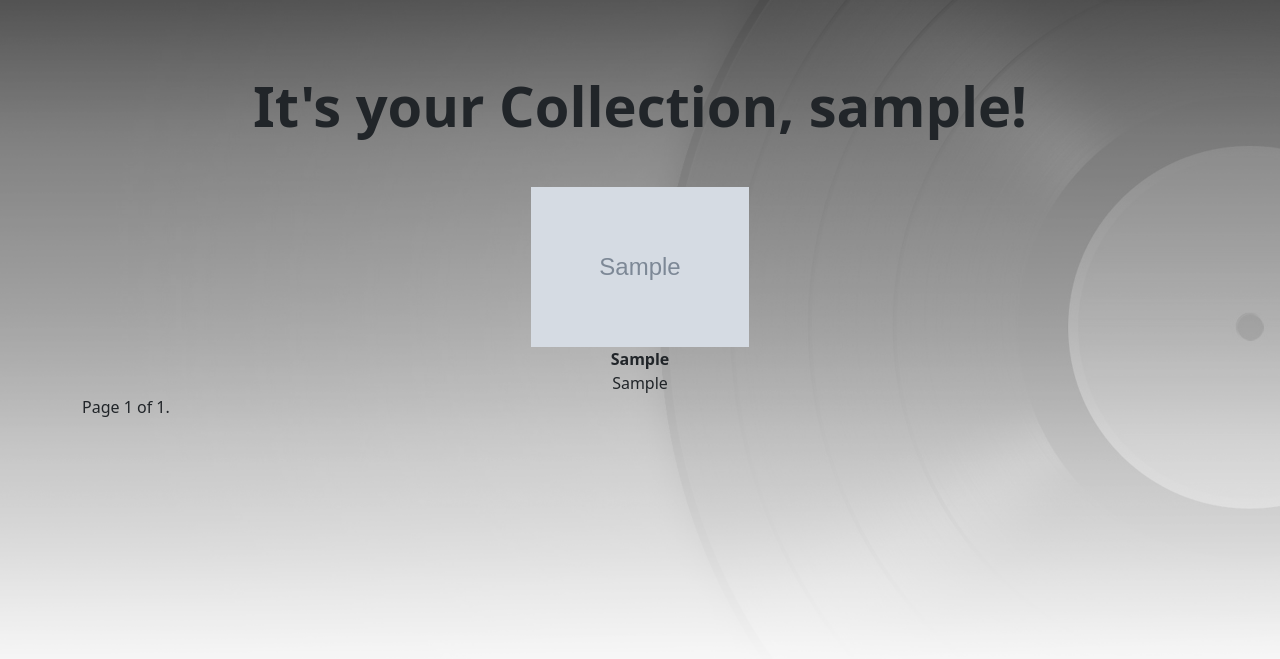
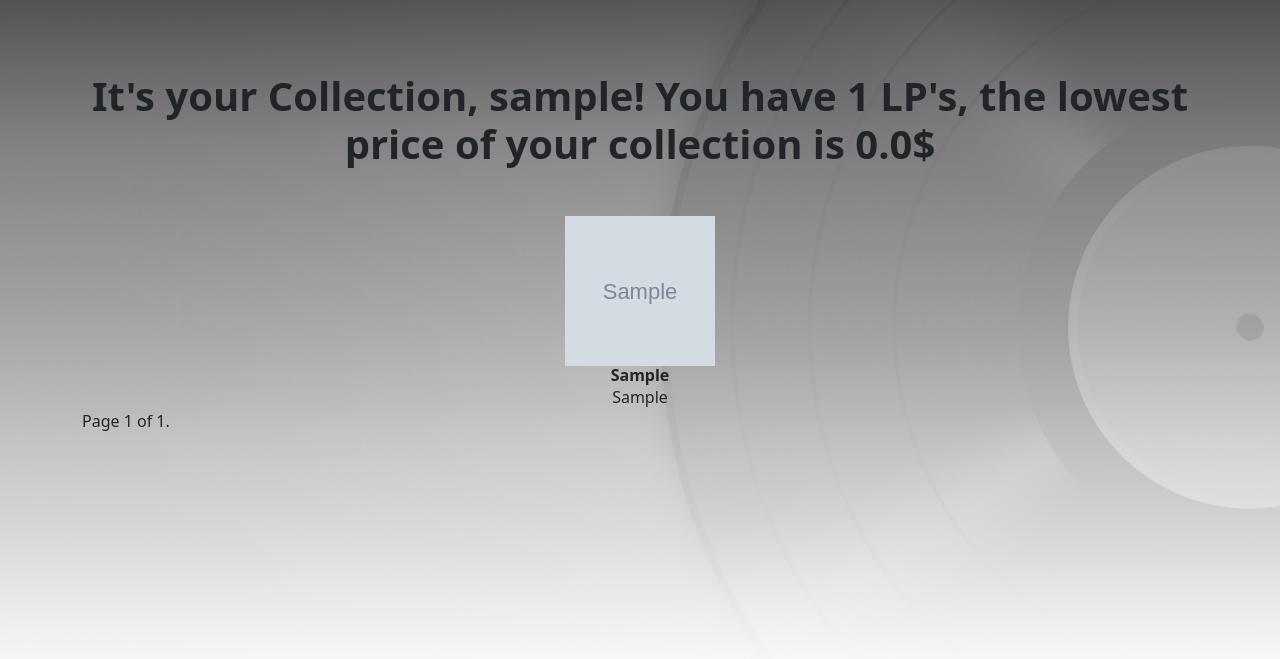
Before and after one commit to Rodionald/Vinyl_Collector, a Django app: page /my_collection in a window 1280 px wide. Shown: the part 72-731 px from the top of the page. Run offline with Django 4.2, Linux system fonts and the light colour scheme; a user stored in the database is signed in; tables that the repository leaves empty hold one stand-in row (values such as "Sample post"); grey boxes marked "Sample" are stand-in pictures; some libraries are stand-ins or nearby versions.

Commit message:
Edited template 'my_collection'.

```diff
--- a/vinylcollector/templates/vinylcollector/my_collection.html
+++ b/vinylcollector/templates/vinylcollector/my_collection.html
@@ -1,34 +1,20 @@
 {% extends 'vinylcollector/base_template.html' %}
 {% block content %}
 <div class="row pt-5" xmlns="http://www.w3.org/1999/html">
-        <h1 class="display-4 fw-bold mb-5">It's your&nbsp;<span class="underline">Collection</span>,
-            {{ user.username }}!</h1>
+    <h1 class="display-6 fw-bold mb-5">It's your&nbsp;<span class="underline">Collection</span>,
+        {{ user.username }}! You have <strong>{{ qty_vinyl }}</strong> LP's, the lowest price of your collection is
+        <strong>{{ total_coast }}$</strong></h1>
 </div>
-<div>
-
+<div class="card-group row-cols-4">
     {% for vinyl in vinyls %}
-        <div class="container" data-bss-baguettebox>
-            <div class="col item"><img class="img-fluid" src={{vinyl.image_url}}  alt="img" style="width:20%;height:20%;"/>
-                <div><strong>{{ vinyl.artist }}</strong>
-                    <br>{{ vinyl.album }}
-                </div>
-            </div>
+    <div style="margin: auto">
+    <img class="card-img-top" src={{vinyl.image_url}} alt="img" style="width:150px;height:150px;">
+            <h6 class="card-title">
+                <strong>{{ vinyl.artist }}</strong>
+            </h6>
+                {{ vinyl.album }}
         </div>
     {% endfor %}
 </div>
-<!--    <table aria-colcount="4">-->
-<!--    {% for vinyl in vinyls %}-->
-<!--            <td>-->
-<!--                <div>-->
-<!--            <img src={{vinyl.image_url}} alt="Vinyl image" style="width:20%;height:20%;"/>-->
-<!--                <br>{{ vinyl.artist }}-->
-<!--                <br>{{ vinyl.album }}-->
-<!--                    </div>-->
-<!--            </td>-->
-<!--    {% endfor %}-->
-<!--    </table>-->
-
-    <div>
 {% include "vinylcollector/pagination.html" with page=vinyls %}
-    </div>
 {% endblock %}
--- a/vinylcollector/views.py
+++ b/vinylcollector/views.py
@@ -1,7 +1,7 @@
 from django.core.paginator import Paginator, PageNotAnInteger, EmptyPage
+from django.db.models import Sum
 from django.shortcuts import render
 from django.views import View
-from vinylcollector.models import Vinyl
 from vinyl.vinyl import *
 from vinylcollector.forms import *
 
@@ -30,6 +30,12 @@ class Search(View):
         vinyl.owner = request.user
         vinyl.save()
         return render(request, 'vinylcollector/successfully_added.html')
+
+
+# class VinylFromCollectionView(View):
+#
+#     def get(request, *args, **kwargs):
+#         vinyl = Vinyl.objects.filter(pk=)
 
 
 class VinylView(View):
@@ -82,7 +88,9 @@ class UserVinylCollectionView(View):
 
     @staticmethod
     def get(request, *args, **kwargs):
-        vinyls = Vinyl.objects.filter(owner=request.user)
+        vinyls = Vinyl.objects.filter(owner=request.user).values('artist', 'album', 'image_url', 'lowest_price')
+        qty_vinyl = len(vinyls)
+        total_coast = round(vinyls.aggregate(Sum('lowest_price'))['lowest_price__sum'], 2)
         paginator = Paginator(vinyls, 12)
         page = request.GET.get('page')
         try:
@@ -91,7 +99,8 @@ class UserVinylCollectionView(View):
             vinyls = paginator.page(1)
         except EmptyPage:
             vinyls = paginator.page(paginator.num_pages)
-        return render(request, 'vinylcollector/my_collection.html', {'page': page, 'vinyls': vinyls})
+        return render(request, 'vinylcollector/my_collection.html',
+                      {'page': page, 'vinyls': vinyls, 'qty_vinyl': qty_vinyl, 'total_coast': total_coast})
 
     @staticmethod
     def post(request, *args, **kwargs):
```
Lines whose indentation alone changed are shown as unchanged.
